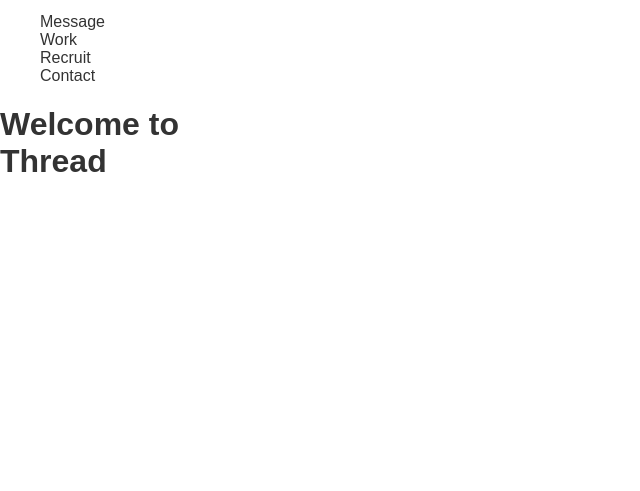
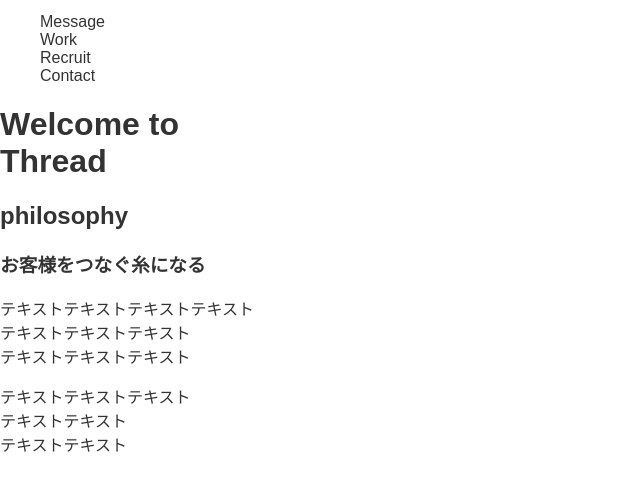
Before and after one commit to ryu0947/thread, a plain HTML site: page index.html in a window 1280 px wide. Shown: the part 175-666 px from the top of the page, without its empty margins (0-640 px from the left). Drawn offline with nearby package versions, Linux system fonts and the light colour scheme; files that its build step writes are made by us from their sources.

Commit message:
philosophyコンテンツマークアップ

```diff
--- a/index.html
+++ b/index.html
@@ -42,6 +42,22 @@
         <h1 class="fv-container__title">Welcome to<br />Thread</h1>
         <div class="fv-container__img"></div>
       </div>
+      <section class="philosophy">
+        <div class="philosophy__inner">
+          <h2 class="philosophy__title">philosophy</h2>
+          <h3 class="philosophy__leade">お客様をつなぐ糸になる</h3>
+          <p class="philosophy__text">
+            テキストテキストテキストテキスト<br />
+            テキストテキストテキスト<br />
+            テキストテキストテキスト
+          </p>
+          <p class="philosophy__text">
+            テキストテキストテキスト<br />
+            テキストテキスト<br />
+            テキストテキスト
+          </p>
+        </div>
+      </section>
     </main>
   </body>
 </html>
```
